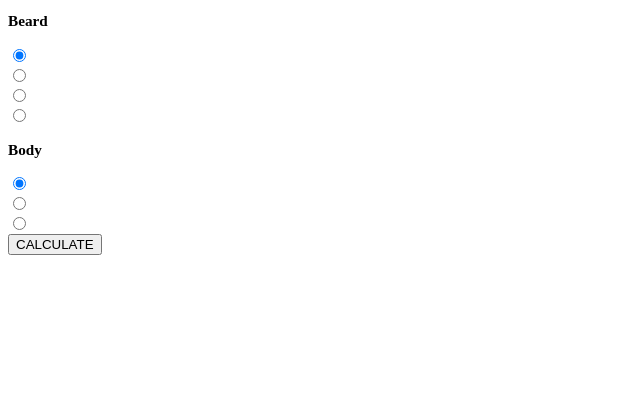
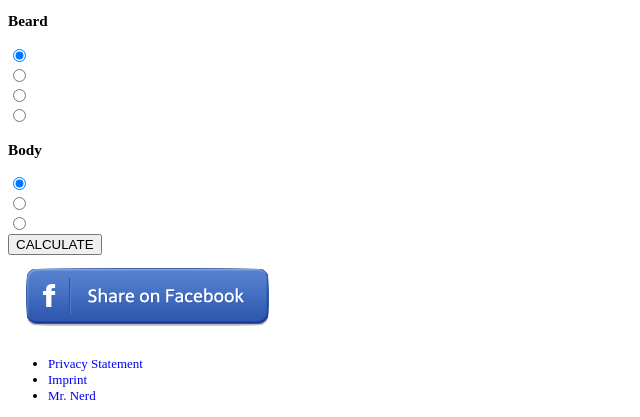
Before and after one commit to vjekofalco/camel-counter, a Node server app: page /1/1 in a window 1280 px wide. Shown: the part 911-1328 px from the top of the page, without its empty margins (0-640 px from the left). Before the commit the page ends 1166 px from the top, so only its background shows below. Run offline with Node 20, Linux system fonts and the light colour scheme; some libraries are stand-ins or nearby versions.

Commit message:
Footer styled

```diff
--- a/src/bundle.scss
+++ b/src/bundle.scss
@@ -1,2 +1,3 @@
 @import "./common/common";
 @import "./header/header";
+@import "./footer/footer";
--- a/src/counter-form/counter-form.scss
+++ b/src/counter-form/counter-form.scss
@@ -5,8 +5,6 @@ $beards: ('beard-full', 'beard-middle', 'beard-none', 'beard-small');
 $body-shapes: ('body-chubby', 'body-thin', 'body-sporty');
 
 .counter-form {
-  margin: 30px 0;
-
   .option {
     border-bottom: 1px solid $border-color;
     overflow: hidden;
--- a/views/layout.hbs
+++ b/views/layout.hbs
@@ -30,7 +30,32 @@
     </header>
     {{{body}}}
     <footer>
-        <div class="wrapper"></div>
+        <div class="wrapper">
+            <div class="footer-box">
+              <a href="https://www.facebook.com" target="_blank">
+                <img src="/images/facebook-share.png" alt="Share on Facebook" class="facebook-share">
+              </a>
+            </div>
+            <div class="footer-box">
+              <ul class="footer-horizontal-list">
+                <li>
+                  <a href="#">
+                    Privacy Statement
+                  </a>
+                </li>
+                <li>
+                  <a href="#">
+                    Imprint
+                  </a>
+                </li>
+                <li>
+                  <a href="#">
+                    Mr. Nerd
+                  </a>
+                </li>
+              </ul>
+            </div>
+        </div>
     </footer>
     <script src="/assets/bundle.js"></script>
   </body>
```
Also changed, not shown: src/footer/footer.scss (added, +42 -0 lines), public/images/facebook-share.png (added), public/images/mrnerd.png (added).
